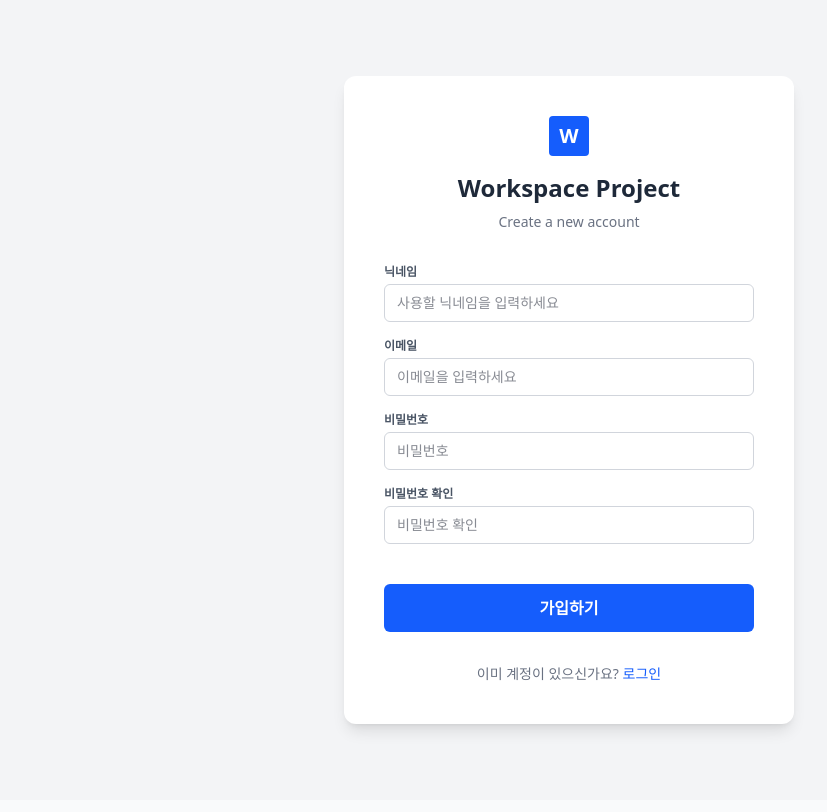
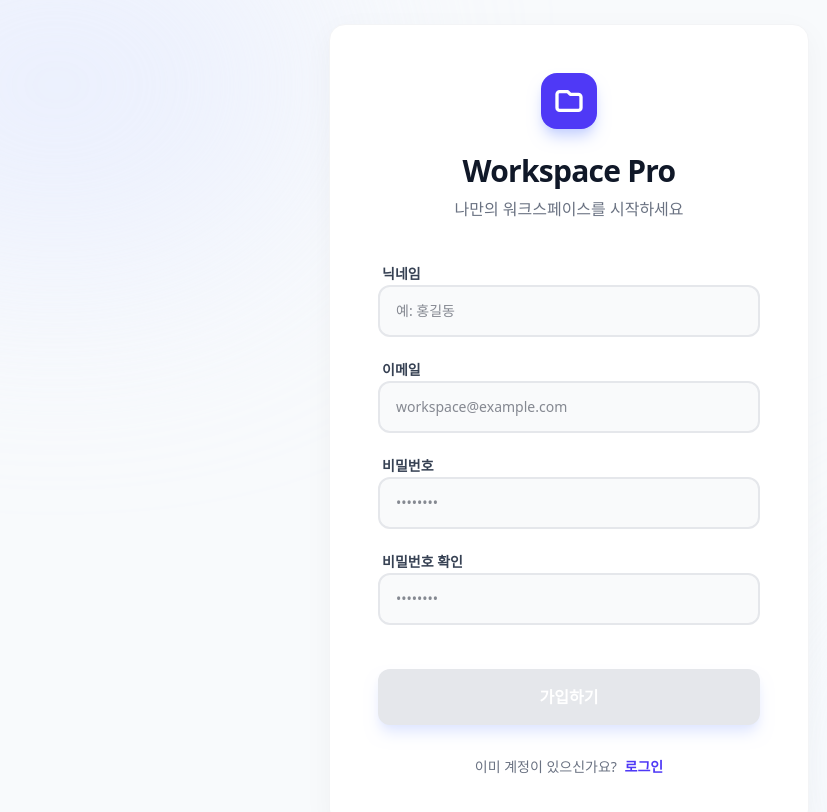
Before and after one commit to Lumisia/vue-test01, a Vue app: page /signup in a window 1280 px wide. Shown: the top 812 px of the page, without its empty margins (71-898 px from the left). Built offline with nearby package versions, Linux system fonts and the light colour scheme.

Commit message:
signup view 디자인 수정

```diff
--- a/src/views/user/SignUpView.vue
+++ b/src/views/user/SignUpView.vue
@@ -1,9 +1,11 @@
 <script setup>
-import { reactive } from 'vue'
+import { reactive, computed, ref } from 'vue'
 import { useRouter } from 'vue-router'
 import api from '@/api/user'
 
 const router = useRouter()
+const isLoading = ref(false)
+const signupSuccess = ref(false)
 
 const signupForm = reactive({
   name: '',
@@ -13,153 +15,261 @@ const signupForm = reactive({
 })
 
 const signupInputError = reactive({
-  name: {
-    errorMessage: null,
-    isValid: false
-  },
-  email: {
-    errorMessage: null,
-    isValid: false
-  },
-  password: {
-    errorMessage: null,
-    isValid: false
-  },
-  passwordConfirm: {
-    errorMessage: null,
-    isValid: false
-  }
+  name: { errorMessage: null, isValid: false, touched: false },
+  email: { errorMessage: null, isValid: false, touched: false },
+  password: { errorMessage: null, isValid: false, touched: false },
+  passwordConfirm: { errorMessage: null, isValid: false, touched: false }
 })
 
-const nicknameRules = () => {
-  if (signupForm.name === '') {
+// Validation Rules
+const validateNickname = () => {
+  signupInputError.name.touched = true
+  if (signupForm.name.trim() === '') {
     signupInputError.name.errorMessage = "닉네임을 입력해 주세요."
     signupInputError.name.isValid = false
-    return false
+    return
   }
-
-  signupInputError.name.errorMessage = null;
+  signupInputError.name.errorMessage = null
   signupInputError.name.isValid = true
 }
 
-const emailRules = () => {
+const validateEmail = () => {
+  signupInputError.email.touched = true
+  const emailRegex = /^[^\s@]+@[^\s@]+\.[^\s@]+$/
   if (signupForm.email === '') {
     signupInputError.email.errorMessage = "이메일 주소를 입력해 주세요."
     signupInputError.email.isValid = false
-    return false
+  } else if (!emailRegex.test(signupForm.email)) {
+    signupInputError.email.errorMessage = "올바른 이메일 형식이 아닙니다."
+    signupInputError.email.isValid = false
+  } else {
+    signupInputError.email.errorMessage = null
+    signupInputError.email.isValid = true
   }
-
-  if (!signupForm.email.includes('@')) {
-    signupInputError.email.errorMessage = "이메일 형식이 올바르지 않습니다."
-    signupInputError.email.isValid = false
-    return false
-  }
-
-  signupInputError.email.errorMessage = null;
-  signupInputError.email.isValid = true
 }
 
-const pwRules = () => {
+const validatePassword = () => {
+  signupInputError.password.touched = true
+
+  // 영문, 숫자, 특수문자(@$!%*?& 등)가 최소 1개 이상 포함된 8자 이상의 정규식
+  const pwRegex = /^(?=.*[A-Za-z])(?=.*\d)(?=.*[@$!%*?&])[A-Za-z\d@$!%*?&]{8,}$/
+
   if (signupForm.password === '') {
     signupInputError.password.errorMessage = "비밀번호를 입력해 주세요."
     signupInputError.password.isValid = false
-    return false
+  } else if (!pwRegex.test(signupForm.password)) {
+    signupInputError.password.errorMessage = "영문, 숫자, 특수문자를 포함하여 8자 이상 입력해 주세요."
+    signupInputError.password.isValid = false
+  } else {
+    signupInputError.password.errorMessage = null
+    signupInputError.password.isValid = true
   }
 
-  if (signupForm.password.length < 8) {
-    signupInputError.password.errorMessage = "영문, 숫자, 특수문자를 조합하여 8자 이상 입력해 주세요."
-    signupInputError.password.isValid = false
-    return false
-  }
-
-  signupInputError.password.errorMessage = null;
-  signupInputError.password.isValid = true
+  // 비밀번호가 변경될 때마다 확인 필드도 재검증
+  if (signupForm.passwordConfirm) validatePasswordConfirm()
 }
 
-const pwConfirmRules = () => {
+const validatePasswordConfirm = () => {
+  signupInputError.passwordConfirm.touched = true
   if (signupForm.passwordConfirm === '') {
     signupInputError.passwordConfirm.errorMessage = "비밀번호를 한 번 더 입력해 주세요."
     signupInputError.passwordConfirm.isValid = false
-    return false
-  }
-
-  signupInputError.passwordConfirm.errorMessage = null;
-  signupInputError.passwordConfirm.isValid = true
-}
-
-const isValidCheck = () => {
-  return !(signupInputError.name.isValid && signupInputError.email.isValid && signupInputError.password.isValid && signupInputError.passwordConfirm.isValid)
-}
-
-const signup = async () => {
-  const res = await api.signup(signupForm)
-
-
-  if (res.status === 200) {
-    alert('회원가입 성공')
-    router.push({ name: 'login' })
+  } else if (signupForm.passwordConfirm !== signupForm.password) {
+    signupInputError.passwordConfirm.errorMessage = "비밀번호가 일치하지 않습니다."
+    signupInputError.passwordConfirm.isValid = false
+  } else {
+    signupInputError.passwordConfirm.errorMessage = null
+    signupInputError.passwordConfirm.isValid = true
   }
 }
 
+const isFormValid = computed(() => {
+  return signupInputError.name.isValid &&
+    signupInputError.email.isValid &&
+    signupInputError.password.isValid &&
+    signupInputError.passwordConfirm.isValid
+})
 
+const handleSignup = async () => {
+  if (!isFormValid.value) return
 
+  isLoading.value = true
+  try {
+    const res = await api.signup(res.data)
+    signupSuccess.value = true
+    router.push({ name: 'login' })
+  } catch (error) {
+    console.error(error)
+  } finally {
+    isLoading.value = false
+  }
+}
+
+// UI Helper: Get Input Border Class
+const getInputClass = (field) => {
+  const state = signupInputError[field]
+  if (!state.touched) return 'border-gray-200 focus:border-indigo-500 focus:ring-indigo-500/20'
+  return state.isValid
+    ? 'border-emerald-500 focus:border-emerald-500 focus:ring-emerald-500/20'
+    : 'border-rose-500 focus:border-rose-500 focus:ring-rose-500/20'
+}
 </script>
 
 <template>
-  <div class="min-h-screen bg-gray-100 flex items-center justify-center p-4">
-    <div class="bg-white p-10 rounded-xl shadow-lg w-full max-w-[450px]">
-      <div class="flex flex-col items-center mb-8">
-        <div class="w-10 h-10 bg-blue-600 rounded flex items-center justify-center mb-4">
-          <span class="text-white font-bold text-xl">W</span>
+  <div class="min-h-screen bg-[#f8fafc] flex items-center justify-center p-6 relative overflow-hidden">
+    <!-- Abstract Background Decor -->
+    <div class="absolute top-[-10%] left-[-10%] w-[40%] h-[40%] bg-indigo-100 rounded-full blur-[120px] opacity-60">
+    </div>
+    <div class="absolute bottom-[-10%] right-[-10%] w-[40%] h-[40%] bg-blue-50 rounded-full blur-[120px] opacity-60">
+    </div>
+
+    <div
+      class="bg-white rounded-2xl shadow-[0_8px_30px_rgb(0,0,0,0.04)] border border-gray-100 w-full max-w-[480px] p-8 md:p-12 z-10">
+      <!-- Header Section -->
+      <div class="text-center mb-10">
+        <div
+          class="inline-flex items-center justify-center w-14 h-14 bg-indigo-600 rounded-2xl shadow-lg shadow-indigo-200 mb-6">
+          <svg xmlns="http://www.w3.org/2000/svg" class="w-8 h-8 text-white" fill="none" viewBox="0 0 24 24"
+            stroke="currentColor">
+            <path stroke-linecap="round" stroke-linejoin="round" stroke-width="2.5"
+              d="M3 7v10a2 2 0 002 2h14a2 2 0 002-2V9a2 2 0 00-2-2h-6l-2-2H5a2 2 0 00-2 2z" />
+          </svg>
         </div>
-        <h1 class="text-2xl font-bold text-gray-800">Workspace Project</h1>
-        <p class="text-gray-500 text-sm mt-2">Create a new account</p>
+        <h1 class="text-3xl font-extrabold text-gray-900 tracking-tight">Workspace Pro</h1>
+        <p class="text-gray-500 mt-2 font-medium">나만의 워크스페이스를 시작하세요</p>
       </div>
 
-      <form @submit.prevent="signup" class="space-y-4" novalidate>
-        <div>
-          <label class="block text-xs font-semibold text-gray-600 mb-1">닉네임</label>
-          <input v-model="signupForm.name" @blur="nicknameRules" type="text" placeholder="사용할 닉네임을 입력하세요"
-            class="w-full border border-gray-300 rounded-md px-3 py-2 text-sm focus:outline-none focus:ring-2 focus:ring-blue-500" />
-          <p class="text-red-600 text-xs font-medium leading-relaxed">
+      <!-- Success State -->
+      <div v-if="signupSuccess" class="text-center py-10 animate-fade-in">
+        <div
+          class="w-20 h-20 bg-emerald-100 text-emerald-600 rounded-full flex items-center justify-center mx-auto mb-4">
+          <svg xmlns="http://www.w3.org/2000/svg" class="h-10 w-10" fill="none" viewBox="0 0 24 24"
+            stroke="currentColor">
+            <path stroke-linecap="round" stroke-linejoin="round" stroke-width="3" d="M5 13l4 4L19 7" />
+          </svg>
+        </div>
+        <h2 class="text-2xl font-bold text-gray-800">환영합니다!</h2>
+        <p class="text-gray-500 mt-2">회원가입이 완료되었습니다.<br>잠시 후 로그인 페이지로 이동합니다.</p>
+      </div>
+
+      <!-- Form Section -->
+      <form v-else @submit.prevent="handleSignup" class="space-y-5" novalidate>
+        <!-- Nickname -->
+        <div class="space-y-1.5">
+          <label class="text-sm font-bold text-gray-700 ml-1">닉네임</label>
+          <div class="relative">
+            <input v-model="signupForm.name" @blur="validateNickname" type="text" placeholder="예: 홍길동"
+              :class="['w-full bg-gray-50 border-2 rounded-xl px-4 py-3.5 text-sm transition-all outline-none focus:ring-4', getInputClass('name')]" />
+            <span v-if="signupInputError.name.touched" class="absolute right-4 top-1/2 -translate-y-1/2">
+              <span v-if="signupInputError.name.isValid" class="text-emerald-500">
+                <svg xmlns="http://www.w3.org/2000/svg" class="h-5 w-5" viewBox="0 0 20 20" fill="currentColor">
+                  <path fill-rule="evenodd"
+                    d="M10 18a8 8 0 100-16 8 8 0 000 16zm3.707-9.293a1 1 0 00-1.414-1.414L9 10.586 7.707 9.293a1 1 0 00-1.414 1.414l2 2a1 1 0 001.414 0l4-4z"
+                    clip-rule="evenodd" />
+                </svg>
+              </span>
+            </span>
+          </div>
+          <p v-if="signupInputError.name.errorMessage"
+            class="text-rose-500 text-[11px] font-bold ml-1 animate-slide-down">
             {{ signupInputError.name.errorMessage }}
           </p>
         </div>
-        <div>
-          <label class="block text-xs font-semibold text-gray-600 mb-1">이메일</label>
-          <input v-model="signupForm.email" @blur="emailRules" type="email" placeholder="이메일을 입력하세요"
-            class="w-full border border-gray-300 rounded-md px-3 py-2 text-sm focus:outline-none focus:ring-2 focus:ring-blue-500" />
-          <p class="text-red-600 text-xs font-medium leading-relaxed">
+
+        <!-- Email -->
+        <div class="space-y-1.5">
+          <label class="text-sm font-bold text-gray-700 ml-1">이메일</label>
+          <input v-model="signupForm.email" @blur="validateEmail" type="email" placeholder="workspace@example.com"
+            :class="['w-full bg-gray-50 border-2 rounded-xl px-4 py-3.5 text-sm transition-all outline-none focus:ring-4', getInputClass('email')]" />
+          <p v-if="signupInputError.email.errorMessage"
+            class="text-rose-500 text-[11px] font-bold ml-1 animate-slide-down">
             {{ signupInputError.email.errorMessage }}
           </p>
         </div>
-        <div>
-          <label class="block text-xs font-semibold text-gray-600 mb-1">비밀번호</label>
-          <input v-model="signupForm.password" @blur="pwRules" type="password" placeholder="비밀번호"
-            class="w-full border border-gray-300 rounded-md px-3 py-2 text-sm focus:outline-none focus:ring-2 focus:ring-blue-500" />
-          <p class="text-red-600 text-xs font-medium leading-relaxed">
+
+        <!-- Password -->
+        <div class="space-y-1.5">
+          <label class="text-sm font-bold text-gray-700 ml-1">비밀번호</label>
+          <input v-model="signupForm.password" @blur="validatePassword" type="password" placeholder="••••••••"
+            :class="['w-full bg-gray-50 border-2 rounded-xl px-4 py-3.5 text-sm transition-all outline-none focus:ring-4', getInputClass('password')]" />
+          <p v-if="signupInputError.password.errorMessage"
+            class="text-rose-500 text-[11px] font-bold ml-1 animate-slide-down">
             {{ signupInputError.password.errorMessage }}
           </p>
         </div>
-        <div>
-          <label class="block text-xs font-semibold text-gray-600 mb-1">비밀번호 확인</label>
-          <input v-model="signupForm.passwordConfirm" @blur="pwConfirmRules" type="password" placeholder="비밀번호 확인"
-            class="w-full border border-gray-300 rounded-md px-3 py-2 text-sm focus:outline-none focus:ring-2 focus:ring-blue-500" />
-          <p class="text-red-600 text-xs font-medium leading-relaxed">
+
+        <!-- Password Confirm -->
+        <div class="space-y-1.5">
+          <label class="text-sm font-bold text-gray-700 ml-1">비밀번호 확인</label>
+          <input v-model="signupForm.passwordConfirm" @blur="validatePasswordConfirm" type="password"
+            placeholder="••••••••"
+            :class="['w-full bg-gray-50 border-2 rounded-xl px-4 py-3.5 text-sm transition-all outline-none focus:ring-4', getInputClass('passwordConfirm')]" />
+          <p v-if="signupInputError.passwordConfirm.errorMessage"
+            class="text-rose-500 text-[11px] font-bold ml-1 animate-slide-down">
             {{ signupInputError.passwordConfirm.errorMessage }}
           </p>
         </div>
 
-        <button :disabled="isValidCheck()"
-          class="w-full bg-blue-600 text-white font-semibold py-3 rounded-md hover:bg-blue-700 transition mt-6">
-          가입하기
+        <!-- Submit Button -->
+        <button :disabled="!isFormValid || isLoading"
+          class="w-full relative bg-indigo-600 disabled:bg-gray-200 disabled:cursor-not-allowed text-white font-bold py-4 rounded-xl transition-all transform hover:translate-y-[-1px] active:translate-y-[0] shadow-lg shadow-indigo-100 mt-6">
+          <span v-if="!isLoading">가입하기</span>
+          <div v-else class="flex items-center justify-center">
+            <svg class="animate-spin h-5 w-5 text-white" xmlns="http://www.w3.org/2000/svg" fill="none"
+              viewBox="0 0 24 24">
+              <circle class="opacity-25" cx="12" cy="12" r="10" stroke="currentColor" stroke-width="4"></circle>
+              <path class="opacity-75" fill="currentColor"
+                d="M4 12a8 8 0 018-8V0C5.373 0 0 5.373 0 12h4zm2 5.291A7.962 7.962 0 014 12H0c0 3.042 1.135 5.824 3 7.938l3-2.647z">
+              </path>
+            </svg>
+          </div>
         </button>
       </form>
 
-      <p class="text-center text-sm text-gray-500 mt-8">
-        이미 계정이 있으신가요?
-        <RouterLink to="/login" class="text-blue-600 hover:underline font-medium">로그인</RouterLink>
-      </p>
+      <div class="text-center mt-8">
+        <p class="text-sm text-gray-500 font-medium">
+          이미 계정이 있으신가요?
+          <RouterLink to="/login" class="text-indigo-600 hover:text-indigo-700 font-bold ml-1 transition-colors">로그인
+          </RouterLink>
+        </p>
+      </div>
     </div>
   </div>
 </template>
+
+<style scoped>
+@keyframes slide-down {
+  from {
+    opacity: 0;
+    transform: translateY(-4px);
+  }
+
+  to {
+    opacity: 1;
+    transform: translateY(0);
+  }
+}
+
+@keyframes fade-in {
+  from {
+    opacity: 0;
+  }
+
+  to {
+    opacity: 1;
+  }
+}
+
+.animate-slide-down {
+  animation: slide-down 0.2s ease-out forwards;
+}
+
+.animate-fade-in {
+  animation: fade-in 0.4s ease-out forwards;
+}
+
+/* Remove default blue highlight on mobile */
+input {
+  -webkit-tap-highlight-color: transparent;
+}
+</style>
```
